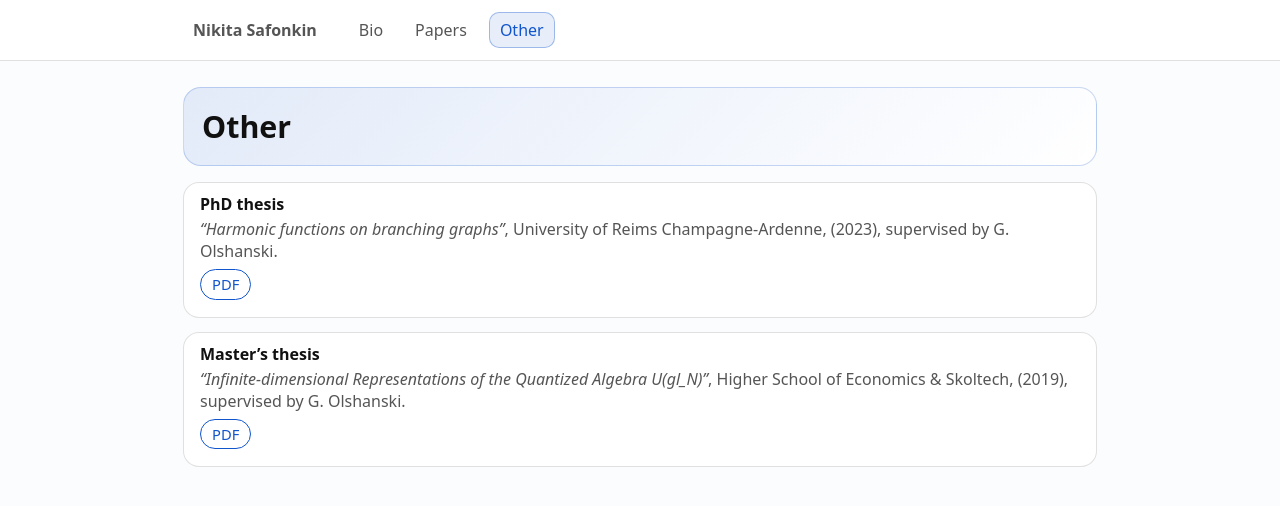
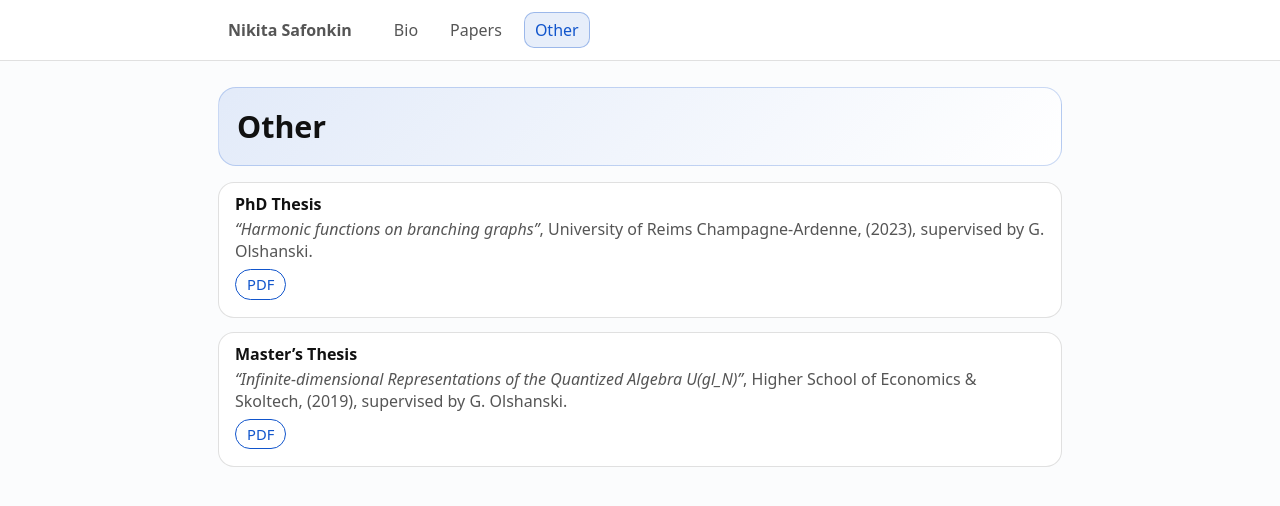
Before and after one commit to n-safonkin/n-safonkin.github.io, a Jekyll site: the page built from other.html, in a window 1280 px wide. Shown: the top 506 px of the page. Built offline with Jekyll 4.4.1, drawn with Linux system fonts in a browser that asks for light colours.

Commit message:
Update other.html

```diff
--- a/other.html
+++ b/other.html
@@ -6,6 +6,13 @@ extra_css:
   - /assets/papers.css
 ---
 
+<style>
+  /* Force Other page container to match Papers container */
+  .wrap, .nav{
+    max-width: 880px !important;
+  }
+</style>
+
 <section class="hero">
   <h1 style="margin:0;">Other</h1>
 </section>
@@ -13,7 +20,7 @@ extra_css:
 <ol class="papers" style="margin-top:16px;">
 
   <li class="paperitem">
-    <div class="paper-title"><b>PhD thesis</b></div>
+    <div class="paper-title"><b>PhD Thesis</b></div>
     <div class="paper-venue">
       <i>&ldquo;Harmonic functions on branching graphs&rdquo;</i>, University of Reims Champagne-Ardenne, (2023), supervised by G. Olshanski.
     </div>
@@ -24,7 +31,7 @@ extra_css:
   </li>
 
   <li class="paperitem">
-    <div class="paper-title"><b>Master&rsquo;s thesis</b></div>
+    <div class="paper-title"><b>Master&rsquo;s Thesis</b></div>
     <div class="paper-venue">
       <i>&ldquo;Infinite-dimensional Representations of the Quantized Algebra U(gl_N)&rdquo;</i>, Higher School of Economics &amp; Skoltech, (2019), supervised by G. Olshanski.
     </div>
```
